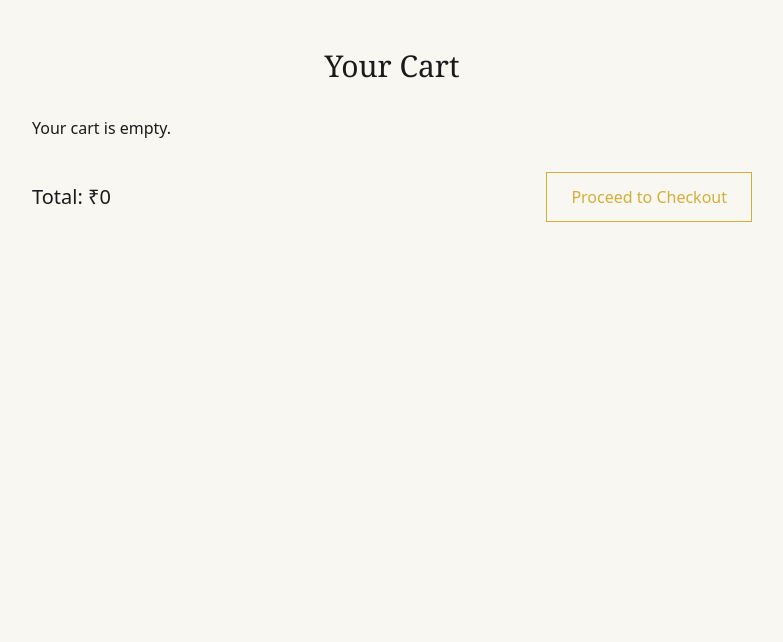
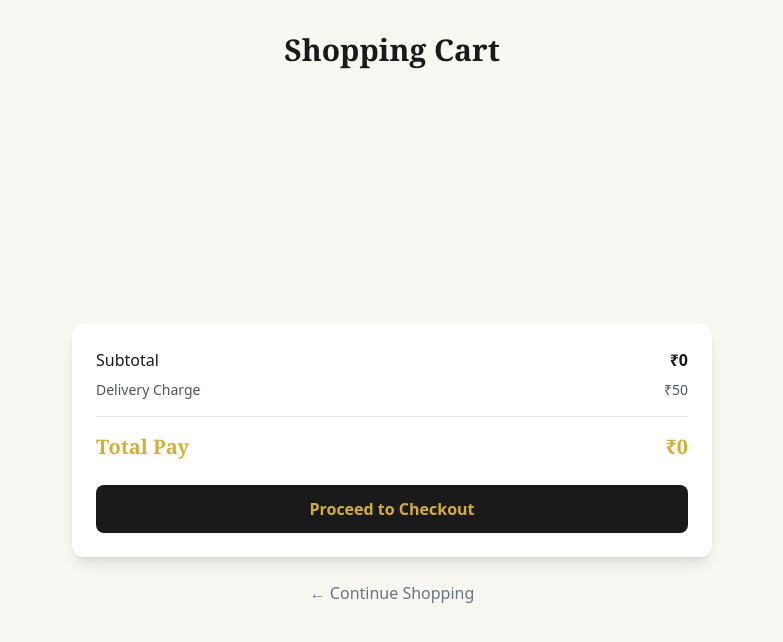
Before and after one commit to mahfoozkhan1/Amora1, a website: page public/cart.html in a window 1280 px wide. Shown: the whole page, without its empty margins (248-1031 px from the left). Drawn offline with nearby package versions, Linux system fonts and the light colour scheme.

Commit message:
Update cart.html

```diff
--- a/public/cart.html
+++ b/public/cart.html
@@ -2,71 +2,45 @@
 <html lang="en">
 <head>
     <meta charset="UTF-8">
+    <meta name="viewport" content="width=device-width, initial-scale=1.0">
     <title>Your Cart | AMORA</title>
-  <meta name="viewport" content="width=device-width, initial-scale=1.0">
-
-  <!-- Fonts (same as main site) -->
-  <link href="https://fonts.googleapis.com/css2?family=Cinzel:wght@400;600&family=Lato:wght@300;400&display=swap" rel="stylesheet">
-
     <script src="https://cdn.tailwindcss.com"></script>
-
+    <link rel="stylesheet" href="https://cdnjs.cloudflare.com/ajax/libs/font-awesome/6.4.0/css/all.min.css">
     <script>
         tailwind.config = {
-      theme: {
-        extend: {
-          colors: {
-            gold: '#D4AF37',
-            dark: '#1A1A1A',
-            cream: '#F9F7F2'
-          }
-        }
-      }
+            theme: { extend: { colors: { amora: { gold: '#D4AF37', dark: '#1A1A1A', cream: '#F9F7F2' } } } }
         }
     </script>
 </head>
+<body class="bg-amora-cream text-amora-dark">
 
-<body class="bg-cream text-dark font-sans">
+    <div class="max-w-2xl mx-auto px-4 py-8">
+        <h1 class="font-serif text-3xl font-bold mb-6 text-center">Shopping Cart</h1>
 
-  <div class="max-w-3xl mx-auto px-6 py-12">
-    <h1 class="font-serif text-3xl mb-8 text-center">Your Cart</h1>
+        <div id="cart-items" class="space-y-4 min-h-[200px]"></div>
 
-    <div id="cartItems" class="space-y-4"></div>
+        <div id="cart-summary" class="mt-8 bg-white p-6 rounded-xl shadow-lg">
+            <div class="flex justify-between mb-2">
+                <span>Subtotal</span>
+                <span id="subtotal" class="font-bold">₹0</span>
+            </div>
+            <div class="flex justify-between mb-4 text-sm text-gray-600">
+                <span>Delivery Charge</span>
+                <span id="delivery">₹50</span>
+            </div>
+            <div class="border-t border-gray-200 pt-4 flex justify-between text-xl font-serif font-bold text-amora-gold">
+                <span>Total Pay</span>
+                <span id="total">₹0</span>
+            </div>
 
-    <div class="mt-8 flex justify-between items-center">
-      <p class="text-xl">
-        Total: ₹<span id="totalAmount">0</span>
-      </p>
-
-      <a href="checkout.html"
-         class="px-6 py-3 border border-gold text-gold hover:bg-gold hover:text-white transition">
+            <a href="checkout.html" class="block w-full bg-amora-dark text-amora-gold text-center py-3 mt-6 rounded-lg font-bold hover:bg-black transition-all">
                 Proceed to Checkout
             </a>
         </div>
+
+        <a href="index.html" class="block text-center mt-6 text-gray-500 hover:text-amora-dark">← Continue Shopping</a>
     </div>
 
-  <script>
-    const cart = JSON.parse(localStorage.getItem("cart")) || [];
-    const cartDiv = document.getElementById("cartItems");
-    const totalSpan = document.getElementById("totalAmount");
-
-    let total = 0;
-
-    if (cart.length === 0) {
-      cartDiv.innerHTML = "<p>Your cart is empty.</p>";
-    } else {
-      cart.forEach((item, index) => {
-        total += item.price;
-        cartDiv.innerHTML += `
-          <div class="flex justify-between border-b pb-2">
-            <span>${item.name}</span>
-            <span>₹${item.price}</span>
-          </div>
-        `;
-      });
-    }
-
-    totalSpan.textContent = total;
-  </script>
-
+    <script src="js/cart.js"></script>
 </body>
 </html>
```
Lines whose indentation alone changed are shown as unchanged.
